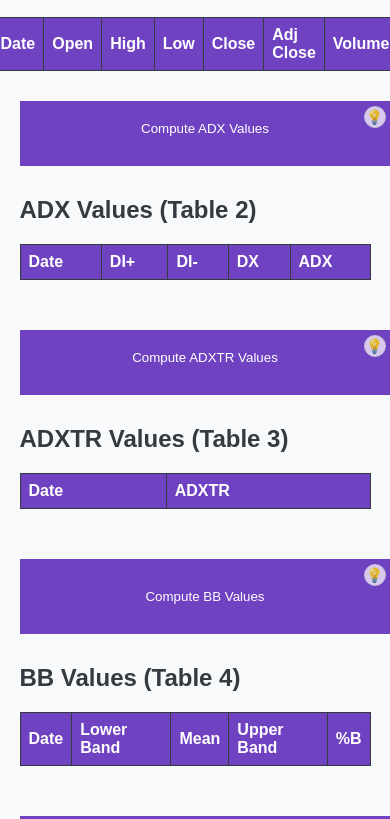
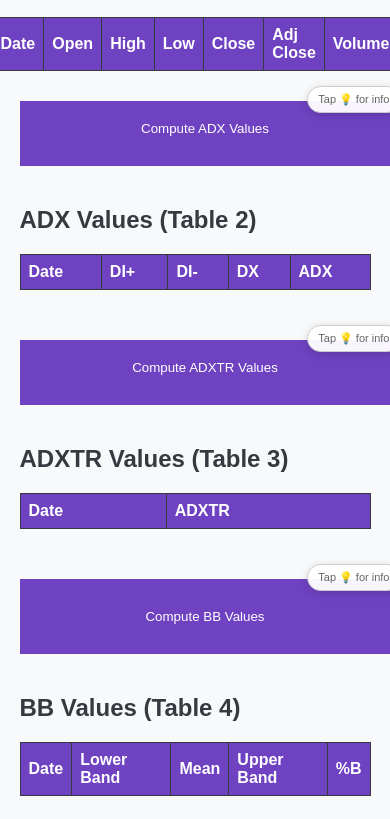
Before and after one commit to cracked-crystalball-99/bears-bulls-my-5-tools, a plain HTML site: page index.html in a window 390 px wide. Shown: the part 1021-1840 px from the top of the page. Drawn offline with Linux system fonts and the light colour scheme.

Commit message:
Redesign mobile tooltips - separate lightbulb with 'Tap  for info' invitation

```diff
--- a/index.html
+++ b/index.html
@@ -869,8 +869,8 @@
             const clickX = e.clientX - rect.left;
             const clickY = e.clientY - rect.top;
 
-            // Check if click is in the lightbulb area (top-right corner)
-            const isLightbulbClick = clickX > rect.width - 30 && clickY < 30;
+            // Check if click is in the lightbulb area (positioned above and right of button)
+            const isLightbulbClick = clickX > rect.width - 95 && clickY < 10 && clickY > -20;
 
             if (isLightbulbClick) {
               e.preventDefault();
--- a/styles-testing.css
+++ b/styles-testing.css
@@ -178,25 +178,38 @@ th {
         position: relative;
     }
 
-    /* Add clickable lightbulb indicator for tooltips on mobile */
+    /* Visually separated lightbulb with invitation text */
     .tooltip::before {
-        content: "💡";
+        content: "Tap 💡 for info";
         position: absolute;
-        top: 5px;
-        right: 5px;
-        font-size: 14px;
-        opacity: 0.8;
+        top: -15px;
+        right: -10px;
+        font-size: 11px;
+        color: #666;
+        background: rgba(255, 255, 255, 0.95);
+        padding: 6px 10px;
+        border-radius: 15px;
+        border: 1px solid #ccc;
         pointer-events: auto;
         cursor: pointer;
+        box-shadow: 0 2px 8px rgba(0,0,0,0.15);
+        transition: all 0.2s ease;
+        white-space: nowrap;
         z-index: 10;
-        background: rgba(255, 255, 255, 0.9);
-        border-radius: 50%;
-        width: 20px;
-        height: 20px;
-        display: flex;
-        align-items: center;
-        justify-content: center;
-        border: 1px solid #ddd;
+        font-weight: 500;
+    }
+
+    .tooltip::before:hover,
+    .tooltip::before:active {
+        background: rgba(255, 255, 255, 1);
+        transform: scale(1.05);
+        box-shadow: 0 3px 10px rgba(0,0,0,0.25);
+        color: #333;
+    }
+
+    /* Add margin to tooltip container for lightbulb space */
+    .tooltip {
+        margin-bottom: 20px;
     }
 
     /* Active lightbulb when tooltip is shown */
```
